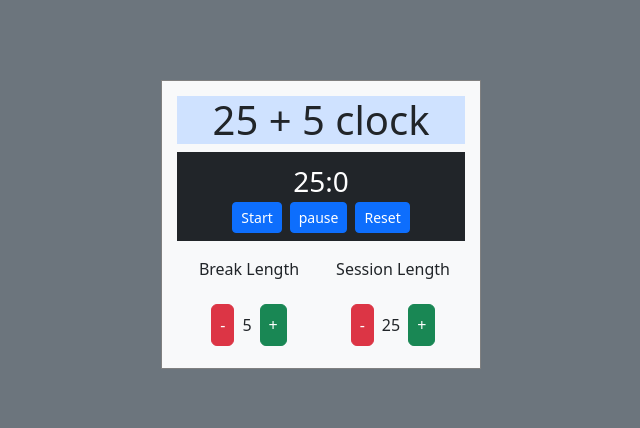
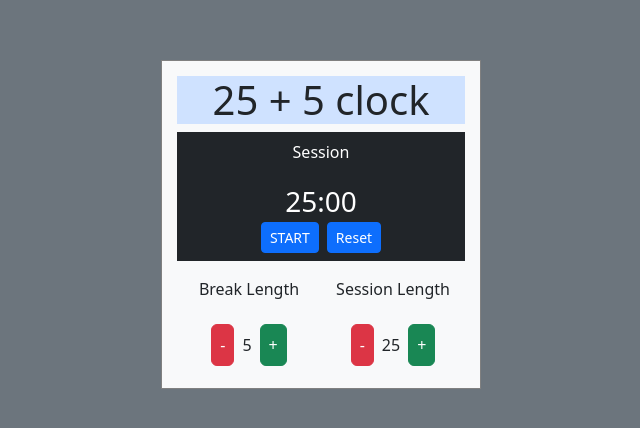
Before and after one commit to barla-x88/fcc25-5-clock, a React (Vite) app: page / in a window 1280 px wide. Shown: the part 176-604 px from the top of the page, without its empty margins (319-959 px from the left). Built offline with nearby package versions, Linux system fonts and the light colour scheme.

Commit message:
get 5 failing tests

```diff
--- a/index.html
+++ b/index.html
@@ -15,5 +15,6 @@
   <body class="bg-secondary">
     <div id="root"></div>
     <script type="module" src="/src/main.jsx"></script>
+    <script src="https://cdn.freecodecamp.org/testable-projects-fcc/v1/bundle.js"></script>
   </body>
 </html>
--- a/src/App.jsx
+++ b/src/App.jsx
@@ -1,10 +1,19 @@
 import { useState } from 'react';
 import './App.css';
-import SessionTimer from './SessionTimer';
+import Timer from './Timer';
 
 function App() {
   const [sessionLength, setSessionLength] = useState(25);
   const [breakLength, setBreakLength] = useState(5);
+  const [activeTimer, setActiveTimer] = useState('Session');
+  const [timerRunning, setTimerRunning] = useState(false);
+
+  const reset = () => {
+    setSessionLength(25);
+    setBreakLength(5);
+    setActiveTimer('Session');
+    setTimerRunning(false);
+  };
 
   const increaseSession = () => {
     const newLength = sessionLength + 1 < 60 ? sessionLength + 1 : 60;
@@ -31,7 +40,14 @@ function App() {
       <h1 className="text-center bg-primary-subtle">25 + 5 clock</h1>
       <div className="container">
         <div className="row">
-          <SessionTimer length={sessionLength * 60} />
+          <Timer
+            sessionLength={sessionLength * 60}
+            breakLength={breakLength * 60}
+            activeTimerName={activeTimer}
+            // timerRunning={timerRunning}
+            setTimerRunning={setTimerRunning}
+            reset={reset}
+          />
         </div>
         <div className="row">
           <div className="col">
@@ -43,14 +59,18 @@ function App() {
                 className="p-2 btn btn-danger"
                 id="break-decrement"
                 onClick={decreaseBreak}
+                disabled={timerRunning}
               >
                 -
               </button>
-              <p className="mt-3">{breakLength}</p>
+              <p className="mt-3" id="break-length">
+                {breakLength}
+              </p>
               <button
                 className="p-2 btn btn-success"
                 id="break-increment"
                 onClick={increaseBreak}
+                disabled={timerRunning}
               >
                 +
               </button>
@@ -65,14 +85,18 @@ function App() {
                 id="session-decrement"
                 className="p-2 btn btn-danger"
                 onClick={decreaseSession}
+                disabled={timerRunning}
               >
                 -
               </button>
-              <p className="mt-3">{sessionLength}</p>
+              <p className="mt-3" id="session-length">
+                {sessionLength}
+              </p>
               <button
                 id="session-increment"
                 className="p-2 btn btn-success"
                 onClick={increaseSession}
+                disabled={timerRunning}
               >
                 +
               </button>
--- a/src/SessionTimer.jsx
+++ /dev/null
@@ -1,53 +0,0 @@
-import { useEffect, useState } from 'react';
-
-const SessionTimer = ({ length }) => {
-  //time in seconds
-  const [currentTime, setCurrentTime] = useState(length);
-  const [isActive, setIsActive] = useState(false);
-
-  useEffect(() => {
-    setCurrentTime(length);
-  }, [length]);
-
-  useEffect(() => {
-    let timer;
-
-    if (isActive) {
-      timer = setInterval(() => {
-        setCurrentTime((prevTime) => {
-          const time = prevTime - 1;
-          if (time === 0) clearInterval(timer);
-          return time > 0 ? time : 0;
-        });
-      }, 1000);
-    } else {
-      clearInterval(timer);
-    }
-
-    return () => clearInterval(timer);
-  }, [isActive]);
-
-  return (
-    <div className="d-flex flex-column align-items-center bg-dark text-white p-2 mb-3">
-      <div className="fs-3">
-        {String(Math.floor(currentTime / 60))}:{currentTime % 60}
-      </div>
-      <div className="d-flex gap-2">
-        <button
-          className="btn btn-primary btn-sm"
-          onClick={() => setIsActive(true)}
-        >
-          Start
-        </button>
-        <button
-          className="btn btn-primary btn-sm"
-          onClick={() => setIsActive(false)}
-        >
-          pause
-        </button>
-        <button className="btn btn-primary btn-sm">Reset</button>
-      </div>
-    </div>
-  );
-};
-export default SessionTimer;
--- /dev/null
+++ b/src/Timer.jsx
@@ -0,0 +1,92 @@
+import { useEffect, useState } from 'react';
+
+const Timer = ({
+  sessionLength,
+  breakLength,
+  activeTimerName,
+  setTimerRunning,
+  // timerRunning,
+  reset,
+}) => {
+  //time in seconds
+  const [currentTime, setCurrentTime] = useState(
+    activeTimerName === 'Session' ? sessionLength : breakLength
+  );
+
+  const [isActive, setIsActive] = useState(false);
+  const [activeTimer, setActiveTimer] = useState(activeTimerName);
+
+  useEffect(() => {
+    setCurrentTime(activeTimer === 'Session' ? sessionLength : breakLength);
+  }, [sessionLength, breakLength, activeTimer]);
+
+  useEffect(() => {
+    let timer;
+
+    if (isActive) {
+      //disables the increase decrease btns
+      setTimerRunning(true);
+
+      timer = setInterval(() => {
+        setCurrentTime((prevTime) => {
+          const time = prevTime - 1;
+          if (time < 0) {
+            // Uncomment this when you want to end the timer after it reachers zero
+            // clearInterval(timer);
+
+            // Switch timer when the current one reaches zero
+            activeTimer === 'Session'
+              ? setActiveTimer('Break')
+              : setActiveTimer('Session');
+
+            setCurrentTime(
+              activeTimer === 'Session' ? sessionLength : breakLength
+            );
+          }
+
+          return time > 0 ? time : 0;
+        });
+      }, 1000);
+    } else {
+      clearInterval(timer);
+    }
+
+    return () => clearInterval(timer);
+  }, [isActive]);
+
+  return (
+    <div className="d-flex flex-column align-items-center bg-dark text-white p-2 mb-3">
+      <p id="timer-label">{activeTimer}</p>
+      <div className="fs-3" id="time-left">
+        {String(Math.floor(currentTime / 60)).padStart(2, '0')}:
+        {String(currentTime % 60).padStart(2, '0')}
+      </div>
+      <div className="d-flex gap-2">
+        <button
+          className="btn btn-primary btn-sm"
+          onClick={() => setIsActive(!isActive)}
+          id="start_stop"
+        >
+          {isActive ? 'STOP' : 'START'}
+        </button>
+        <button
+          className="btn btn-primary btn-sm"
+          onClick={() => {
+            setIsActive(false);
+            setActiveTimer('Session');
+
+            // It was necessary to reset the timer in case the default session + default break is started;
+            setCurrentTime(
+              activeTimer === 'Session' ? sessionLength : breakLength
+            );
+            reset();
+          }}
+          id="reset"
+        >
+          Reset
+        </button>
+      </div>
+    </div>
+  );
+};
+export default Timer;
```
